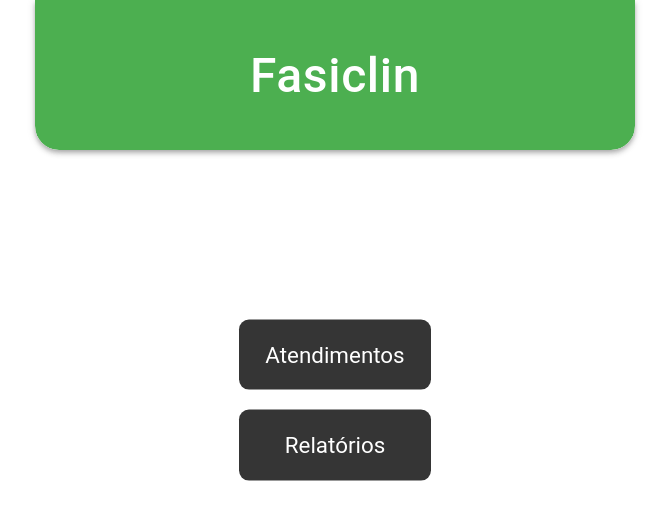
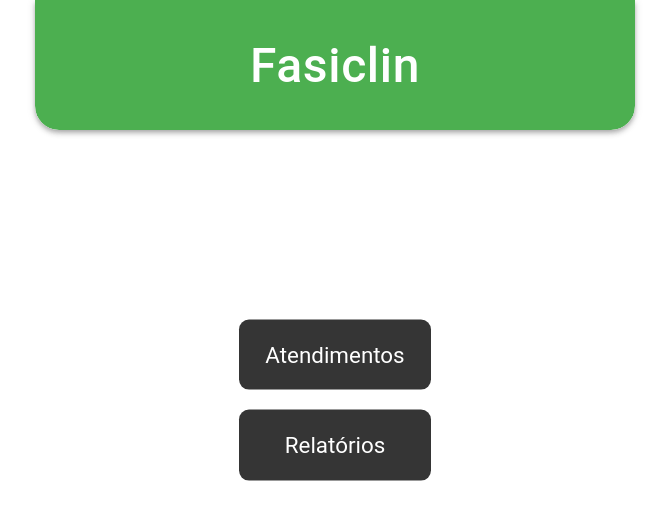
Before and after one commit to larissarochas/systemIonic, a React (Vite) app: page /home in a window 1280 px wide. Shown: the top 520 px of the page, without its empty margins (305-974 px from the left). Built offline with nearby package versions, Linux system fonts and the light colour scheme.

Commit message:
ajuste tamanho header largo

```diff
--- a/src/components/layout/Header.css
+++ b/src/components/layout/Header.css
@@ -4,7 +4,7 @@
     --ion-toolbar-background: #4CAF50;
 
     /* Header Largo */
-    --custom-header-large-height: 150px;
+    --custom-header-large-height: 130px;
     --custom-header-large-font-size: 3rem;
 
     /* Header Pequeno */
```
